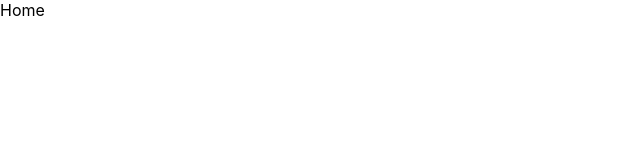
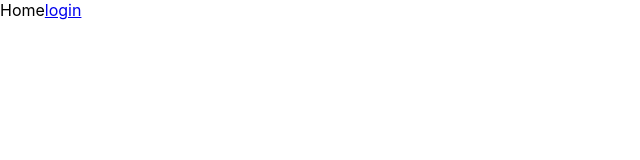
Before and after one commit to nacho-esperanza/proyecto-arqsoft, a React (Create React App) app in the folder frontend-proyecto/client/: page / in a window 1280 px wide. Shown: the top 160 px of the page, without its empty margins (0-640 px from the left). Built offline with nearby package versions, Linux system fonts and the light colour scheme.

Commit message:
modif de front

```diff
--- a/frontend-proyecto/client/src/App.js
+++ b/frontend-proyecto/client/src/App.js
@@ -15,8 +15,8 @@ function App() {
     <Router>
         <Routes>
           <Route path="/" element={<Home/>}></Route>
-          <Route path="/Lista" element={<Lista/>}></Route>
-          <Route path="/Lista/:id " element={<Hotel/>}></Route>
+          <Route path="/lista" element={<Lista/>}></Route>
+          <Route path="/lista/:id " element={<Hotel/>}></Route>
           <Route path="/login" element={<Login/>}></Route>
         </Routes>
       </Router>
--- a/frontend-proyecto/client/src/pages/Home.js
+++ b/frontend-proyecto/client/src/pages/Home.js
@@ -8,7 +8,11 @@ const Home = () => {
   return (
     <div>
       Home
+      <a href="/Login">
+        login
+      </a>
     </div>
+
   );
 };
 
```
